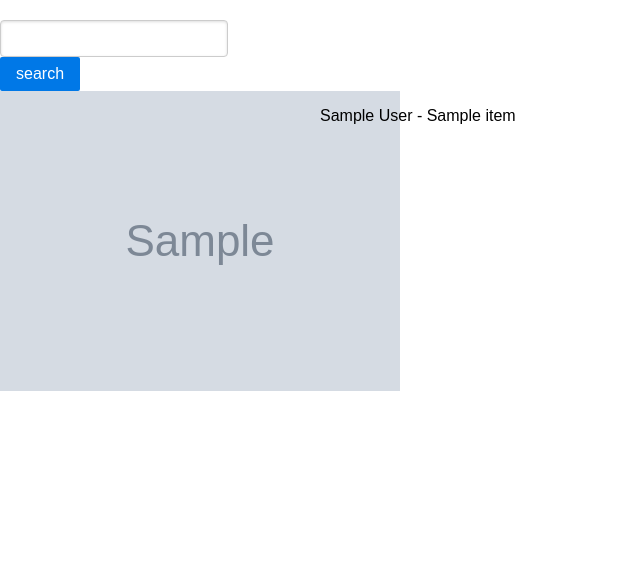
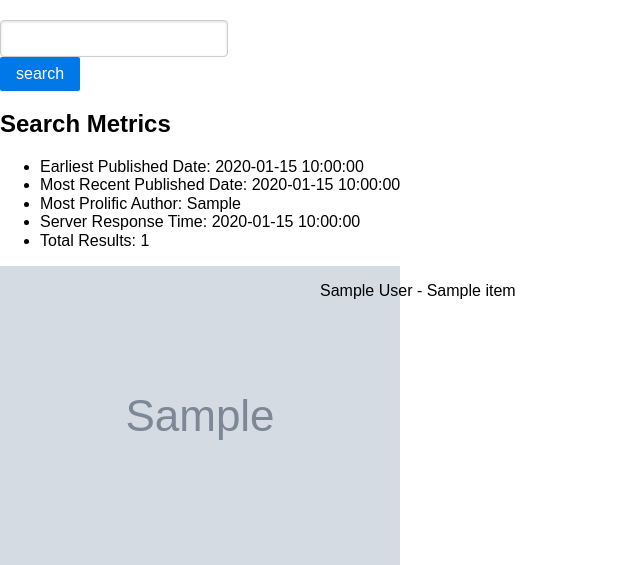
Before and after one commit to jacklowrie/google-books-search-webapp, a Flask app: template templates/index.html in a window 1280 px wide. Shown: the part 107-672 px from the top of the page, without its empty margins (0-640 px from the left). Run offline with Flask 2, Linux system fonts and the light colour scheme; the template is opened without the code that fills it: values that come from a table or form of the project are taken from there, most other values are stand-ins (such as "Sample title", 1, 10 or a date in 2020); grey boxes marked "Sample" are stand-in pictures; some libraries are stand-ins or nearby versions.

Commit message:
fixed search metricsf

```diff
--- a/templates/index.html
+++ b/templates/index.html
@@ -26,6 +26,16 @@
     <p class="no-results">Oops! your search didn't turn up any results!</p>
   </div>
   {% else %}
+    <div class="metrics">
+        <h2>Search Metrics</h2>
+        <ul>
+            <li>Earliest Published Date: {{ results['minDate'] }}</li>
+            <li>Most Recent Published Date: {{ results['maxDate'] }}</li>
+            <li>Most Prolific Author: {{ results['mostProlific'] }}</li>
+            <li>Server Response Time: {{ results['responseTime'] }}</li>
+            <li>Total Results: {{ results['totalResults'] }}</li>
+        </ul>
+    </div>
     {% for item in results['items'] %}
       <article class='pure-g'>
         <div class="pure-u-1-4">
```
Also changed, not shown: booksearch.py (+13 -4 lines).
